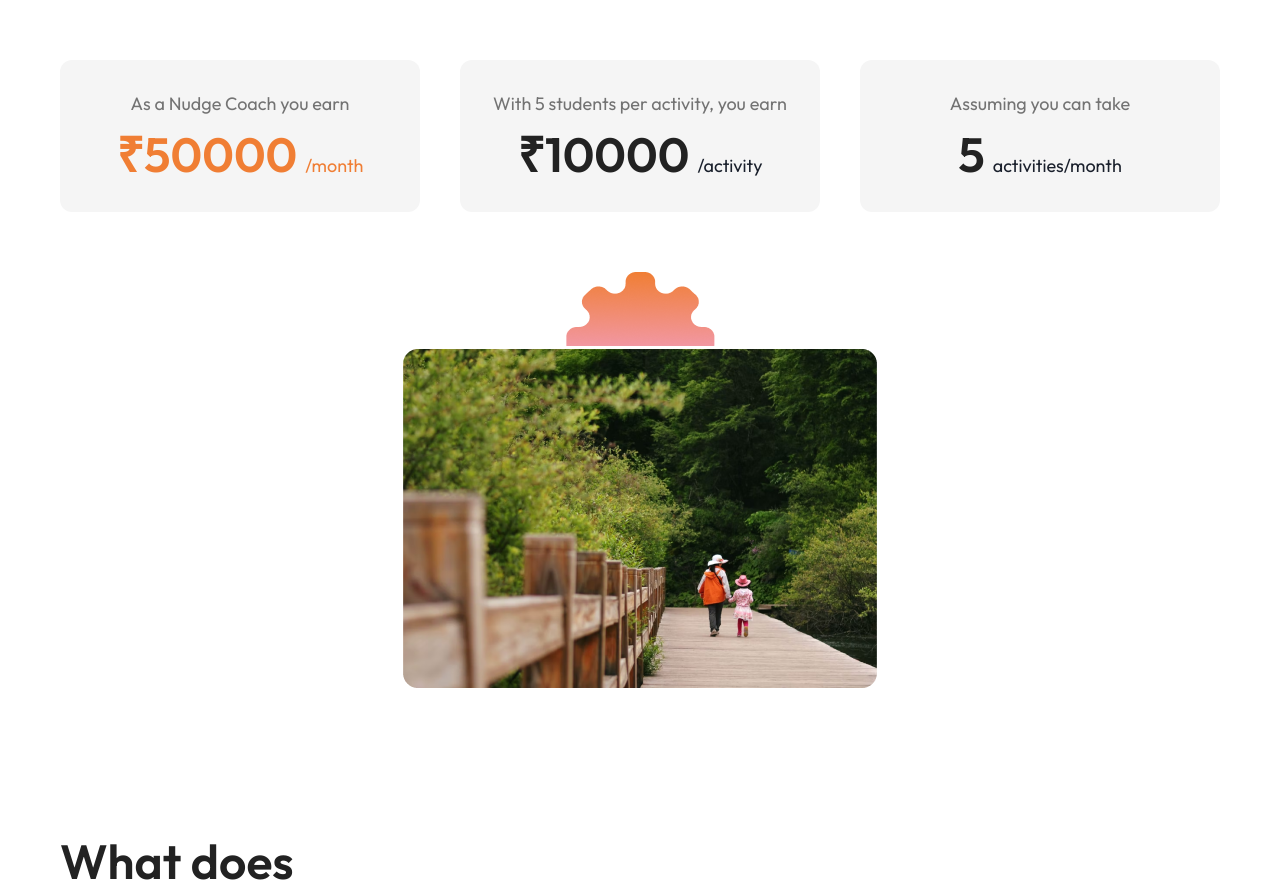
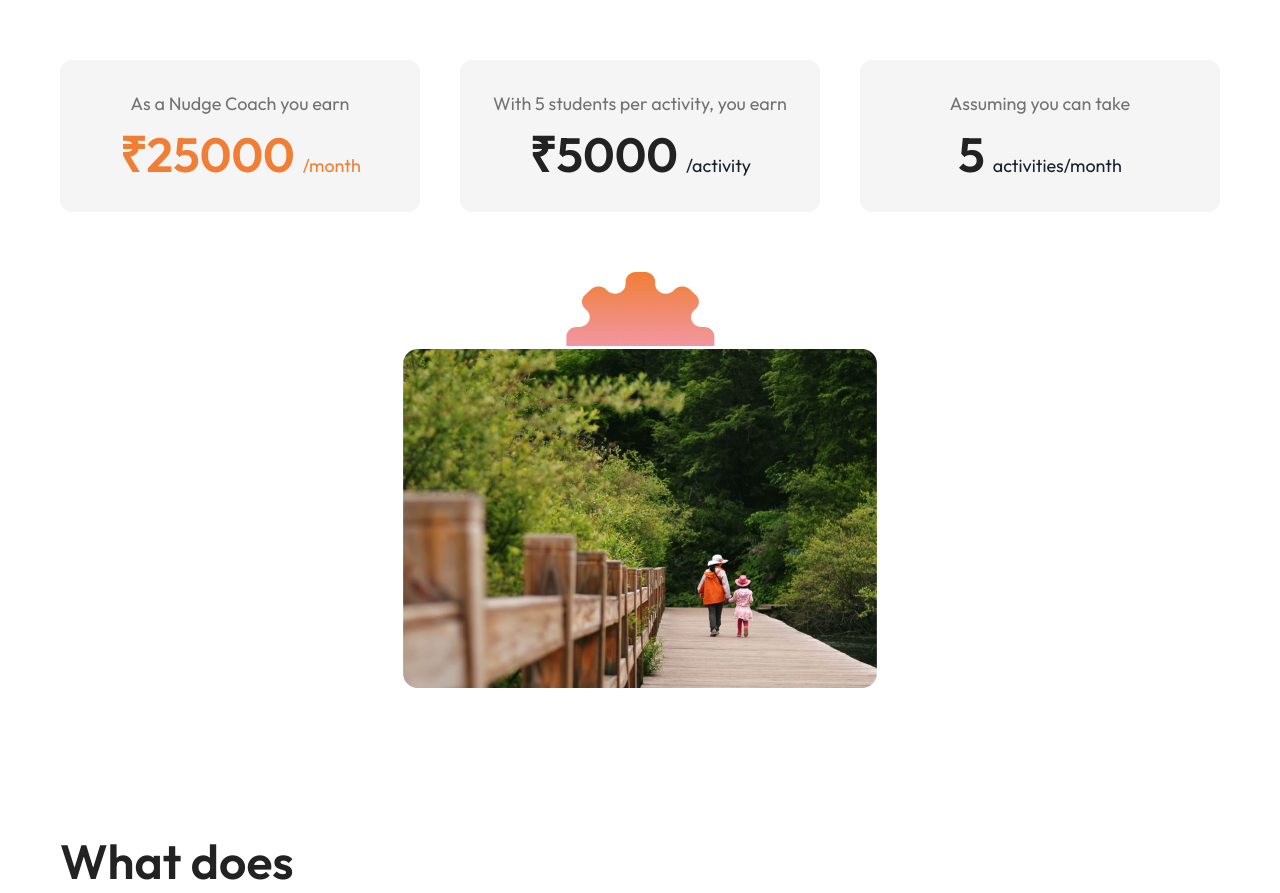
Before and after one commit to nudge-parenting/nudge-website, a Next.js app: page /become-a-coach in a window 1280 px wide. Shown: the part 1029-1922 px from the top of the page. Built offline with nearby package versions, Linux system fonts and the light colour scheme.

Commit message:
activity cost change

```diff
--- a/components/become a coach/EarningPotential.js
+++ b/components/become a coach/EarningPotential.js
@@ -122,12 +122,12 @@ function EarningPotentialSection() {
 				<BigNumberCard
 					isHighlight
 					description="As a Nudge Coach you earn"
-					number={"₹" + numStudents * numActivities * 2000}
+					number={"₹" + numStudents * numActivities * 1000}
 					suffix="/month"
 				/>
 				<BigNumberCard
 					description={`With ${numStudents} students per activity, you earn`}
-					number={"₹" + numStudents * 2000}
+					number={"₹" + numStudents * 1000}
 					suffix="/activity"
 				/>
 				<BigNumberCard
```
